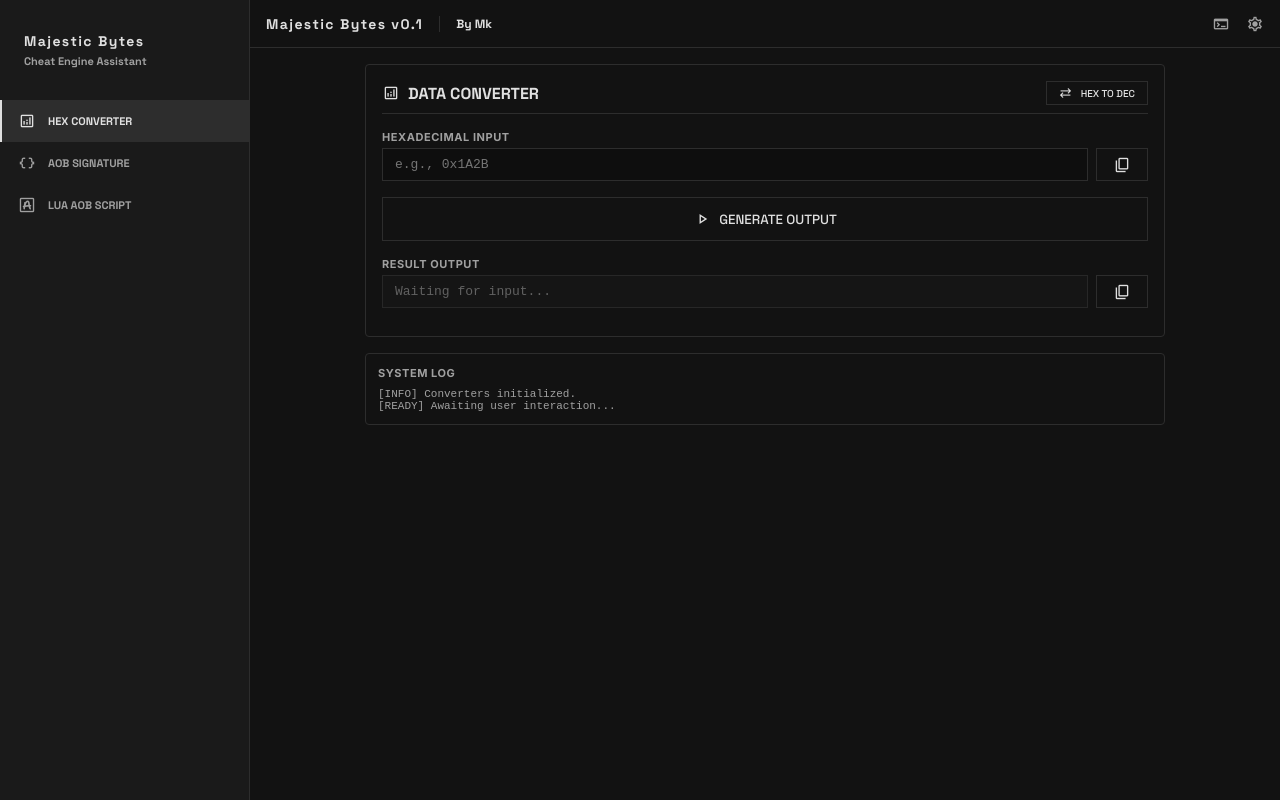
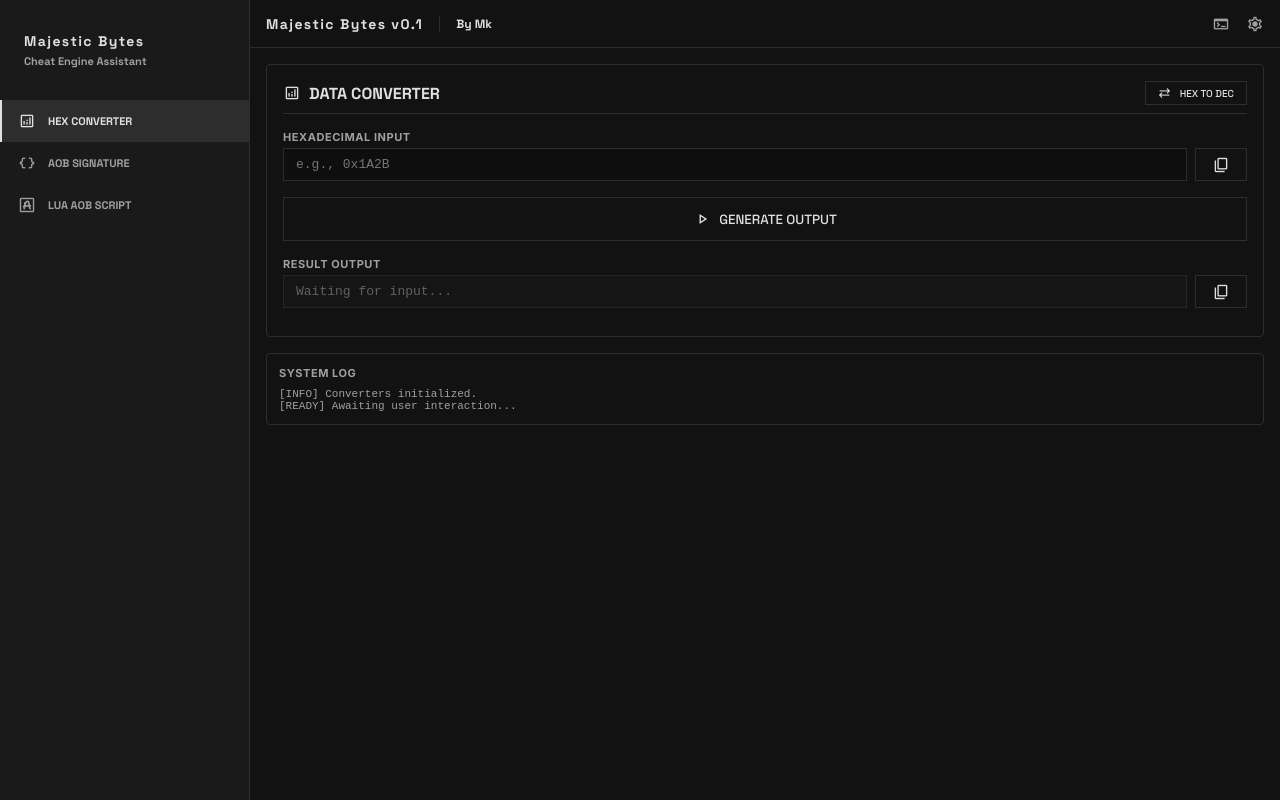
Before and after one commit to majestic-world/Majestic-Bytes, a React (Vite) app: page / in a window 1280 px wide. Built offline with nearby package versions, Linux system fonts and the light colour scheme.

Commit message:
fix(UI): content width

```diff
--- a/src/pages/AobSignature.tsx
+++ b/src/pages/AobSignature.tsx
@@ -30,7 +30,7 @@ const AobSignature: React.FC = () => {
   };
 
   return (
-    <div style={{ maxWidth: '800px', margin: '0 auto' }}>
+    <div style={{ width: '100%', margin: '0 auto' }}>
       <div className="card">
         <div style={{ borderBottom: '1px solid var(--outline-color)', paddingBottom: '8px', marginBottom: '16px' }}>
           <h2 style={{ fontFamily: 'var(--font-heading)', fontSize: '16px', display: 'flex', alignItems: 'center', gap: '8px' }}>
--- a/src/pages/HexConverter.tsx
+++ b/src/pages/HexConverter.tsx
@@ -43,7 +43,7 @@ const HexConverter: React.FC = () => {
   };
 
   return (
-    <div style={{ maxWidth: '800px', margin: '0 auto' }}>
+    <div style={{ width: '100%', margin: '0 auto' }}>
       <div className="card">
         <div style={{ display: 'flex', justifyContent: 'space-between', alignItems: 'center', borderBottom: '1px solid var(--outline-color)', paddingBottom: '8px', marginBottom: '16px' }}>
           <h2 style={{ fontFamily: 'var(--font-heading)', fontSize: '16px', display: 'flex', alignItems: 'center', gap: '8px', margin: 0 }}>
--- a/src/pages/LuaScriptGenerator.tsx
+++ b/src/pages/LuaScriptGenerator.tsx
@@ -44,7 +44,7 @@ unregisterSymbol("${pointerName}")
   };
 
   return (
-    <div style={{ maxWidth: '900px', margin: '0 auto' }}>
+    <div style={{ width: '100%', margin: '0 auto' }}>
       <div className="card">
         <div style={{ borderBottom: '1px solid var(--outline-color)', paddingBottom: '8px', marginBottom: '16px' }}>
           <h2 style={{ fontFamily: 'var(--font-heading)', fontSize: '16px', display: 'flex', alignItems: 'center', gap: '8px' }}>
```
